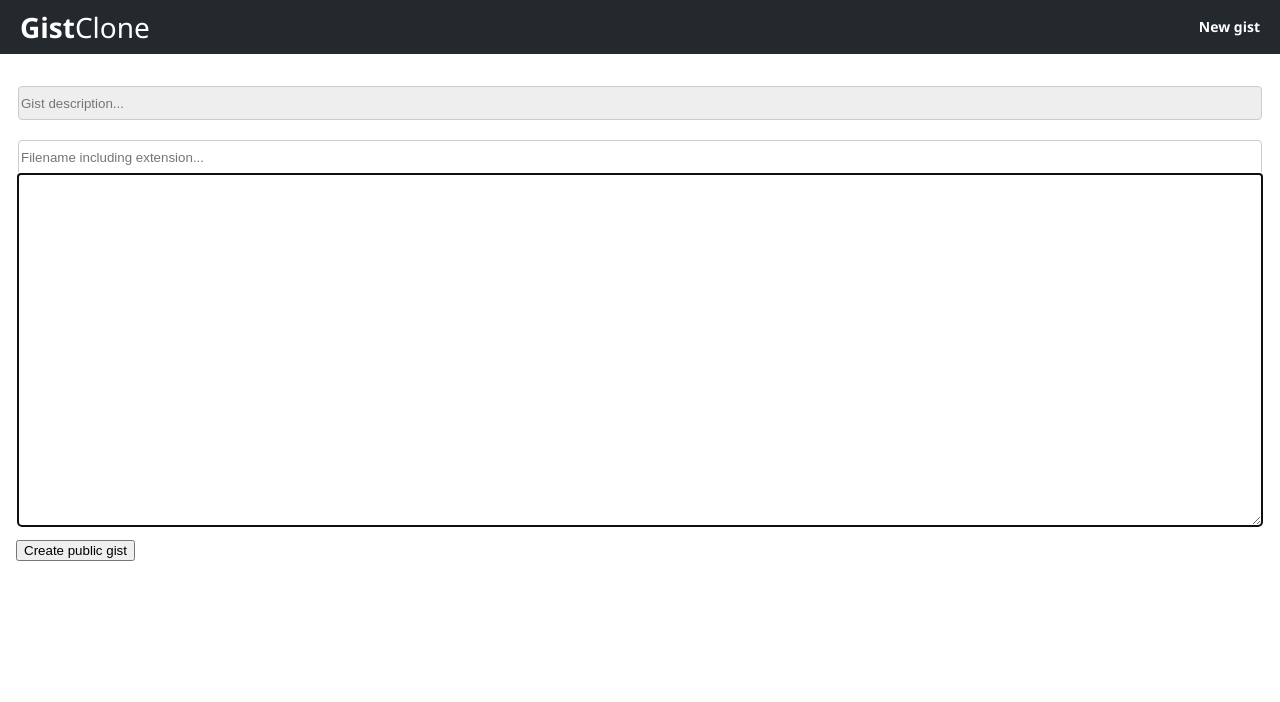
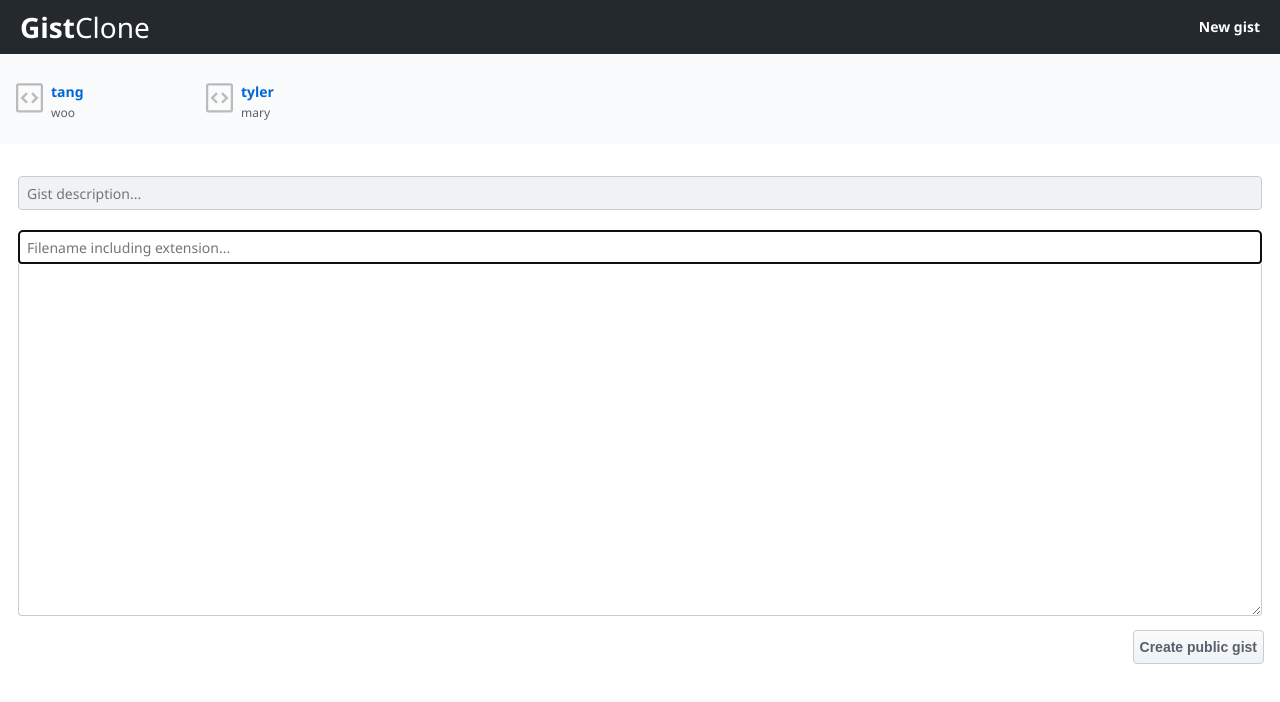
Before and after one commit to alodahl/gist-clone, a Next.js app: page / in a window 1280 px wide. Shown: the top 702 px of the page. Built offline with nearby package versions, Linux system fonts and the light colour scheme.

Commit message:
allow new gists to be saved in an array, map array to thumbnail menu, switch to gist by clicking thumbnail

```diff
--- a/components/Dashboard/index.js
+++ b/components/Dashboard/index.js
@@ -2,51 +2,84 @@ import React from "react";
 import Navbar from "../Navbar";
 import Form from "../Form";
 import Gist from "../Gist";
+import ThumbnailMenu from "../ThumbnailMenu";
 
 export default class Dashboard extends React.Component {
   constructor(props) {
     super(props);
     this.state = {
       toggleToGist: false,
-      description: "",
-      filename: "",
-      textarea: "",
+      gists: [
+        {
+          description: "woo",
+          filename: "tang",
+          textarea: "clan",
+        },
+        {
+          description: "mary",
+          filename: "tyler",
+          textarea: "moore",
+        },
+      ],
+      currentGist: {
+        description: "",
+        filename: "",
+        textarea: "",
+      }
     };
   }
 
   dashboardStyle = {
-    // marginTop: "60px",
     padding: "0",
-    // paddingTop: "16px",
   }
-
   dashboardMainStyle = {
-    marginTop: "60px",
+    marginTop: "150px",
     padding: "8px",
     paddingTop: "16px",
-
   }
 
   handleNewGist(event) {
     event.preventDefault();
     this.setState({ toggleToGist: false });
+    this.setState({ currentGist: {
+      description: "",
+      filename: "",
+      textarea: "",
+      }
+     });
+  }
+
+  handleThumbnailClick(e) {
+    e.preventDefault();
+    let fileName = JSON.parse(e.target.getAttribute("fileName"));
+    console.log(fileName);
+    let clickedGist = this.state.gists.find( gist => gist.filename === fileName)
+    this.setState( {
+      currentGist: clickedGist } );
+    this.setState({ toggleToGist: true });
   }
 
   handleDescription(e) {
-    this.setState({ description: e.target.value });
+    this.setState( {currentGist: { ...this.state.currentGist, description: e.target.value }});
   }
 
   handleFilename(e) {
-    this.setState({ filename: e.target.value });
+    this.setState( {currentGist: { ...this.state.currentGist, filename: e.target.value }});
   }
 
   handleTextarea(e) {
-    this.setState({ textarea: e.target.value });
+    this.setState( {currentGist: { ...this.state.currentGist, textarea: e.target.value }});
   }
 
   handleSubmit(event) {
     event.preventDefault();
+    this.setState({ gists: [...this.state.gists, this.state.currentGist ]});
     this.setState({ toggleToGist: true });
+  }
+
+  handleEdit(event) {
+    event.preventDefault();
+    this.setState({ toggleToGist: false });
   }
 
     render() {
@@ -57,14 +90,18 @@ export default class Dashboard extends React.Component {
             <Navbar
               handleNewGist={e => this.handleNewGist(e)}
             />
+            <ThumbnailMenu { ...this.state }
+              handleThumbnailClick={e => this.handleThumbnailClick(e)}
+            />
             <div
               style={this.dashboardMainStyle}
             >
             {
               this.state.toggleToGist
-              ?<Gist { ...this.state } />
+              ?<Gist { ...this.state.currentGist }
+                handleEdit={e => this.handleEdit(e)}/>
               :<Form
-                { ...this.state }
+                { ...this.state.currentGist }
                 handleDescription={e => this.handleDescription(e)}
                 handleFilename={e => this.handleFilename(e)}
                 handleTextarea={e => this.handleTextarea(e)}
--- a/components/Form/index.js
+++ b/components/Form/index.js
@@ -9,26 +9,26 @@ export default class Form extends React.Component {
   formStyle = {
     borderColor: 'none',
   }
-
   fieldsetStyle = {
     border: 'none',
     padding: '10px 0'
   }
-
   inputStyle = {
     boxSizing: "border-box",
     height: '34px',
     width: "100%",
     borderRadius: '4px 4px 0 0',
     border: '1px solid #ccc',
+    padding: "0 8px",
+    fontSize: "14px",
+    fontFamily: "Segoe UI,Helvetica,Arial,sans-serif",
+    wordBreak: "break-all",
   }
-
   descriptionStyle = {
     ...this.inputStyle,
-    backgroundColor: '#eee',
+    backgroundColor: '#eff3f6',
     borderRadius: '4px',
   }
-
   textareaStyle = {
     boxSizing: "border-box",
     borderColor: '#ccc',
@@ -37,6 +37,16 @@ export default class Form extends React.Component {
     borderTop: 'none',
     borderRadius: '0 0 4px 4px',
     padding: '10px 20px',
+  };
+  submitButtonStyle = {
+    float: "right",
+    border: "1px solid #ccc",
+    borderRadius: "4px",
+    height: "34px",
+    fontSize: "14px",
+    fontWeight: "600",
+    backgroundImage: "linear-gradient(-180deg,#fafbfc,#eff3f6 90%)",
+    color: "#586069",
   };
 
     render() {
@@ -47,10 +57,12 @@ export default class Form extends React.Component {
                 <input
                   style={this.descriptionStyle}
                   placeholder="Gist description..."
+                  type="text"
                   className="form__description--input"
                   id="description"
                   onChange={this.props.handleDescription}
                   value={this.props.description}
+                  maxlength="20"
                   required
                 />
               </fieldset>
@@ -59,11 +71,14 @@ export default class Form extends React.Component {
                 <input
                   style={this.inputStyle}
                   placeholder="Filename including extension..."
+                  type="text"
                   className="form__filename--input"
                   id="filename"
                   onChange={this.props.handleFilename}
                   value={this.props.filename}
+                  maxlength="20"
                   required
+                  autoFocus
                 />
                 <label htmlFor="textarea" className="form__textarea--label"/>
                 <textarea
@@ -75,12 +90,12 @@ export default class Form extends React.Component {
                   onChange={this.props.handleTextarea}
                   value={this.props.textarea}
                   required
-                  autoFocus
                 />
               </fieldset>
               <button
                 type="button"
                 onClick={this.props.handleSubmit}
+                style={this.submitButtonStyle}
               >
               Create public gist
               </button>
--- a/components/Gist/index.js
+++ b/components/Gist/index.js
@@ -5,20 +5,27 @@ export default function Gist(props) {
   const gistStyle = {
     paddingTop: "24px",
   };
-
   const gistBoxStyle = {
       border: "1px solid #eee",
       fontFamily: "SFMono-Regular,Consolas,Liberation Mono,Menlo,Courier,monospace",
       fontSize: "12px",
   };
-
   const gistFilenameStyle = {
       backgroundColor: "#ccc",
       padding: "10px 5px",
   };
-
   const gistTextStyle = {
       padding: "10px 5px",
+  };
+  const editButtonStyle = {
+    float: "right",
+    border: "1px solid #ccc",
+    borderRadius: "4px",
+    height: "34px",
+    fontSize: "14px",
+    fontWeight: "600",
+    backgroundImage: "linear-gradient(-180deg,#fafbfc,#eff3f6 90%)",
+    color: "#586069",
   };
 
   return (
@@ -46,6 +53,14 @@ export default function Gist(props) {
           </p>
         </div>
       </div>
+      <button
+        type="button"
+        onClick={props.handleEdit}
+        style={editButtonStyle}
+      >
+      <svg class="pencil" viewBox="0 0 14 16" version="1.1" width="14" height="16" aria-hidden="true"><path fill="#24292e" fillRule="evenodd" d="M0 12v3h3l8-8-3-3-8 8zm3 2H1v-2h1v1h1v1zm10.3-9.3L12 6 9 3l1.3-1.3a.996.996 0 0 1 1.41 0l1.59 1.59c.39.39.39 1.02 0 1.41z"></path></svg>
+      edit gist
+      </button>
     </div>
   );
 }
--- a/components/Navbar/index.js
+++ b/components/Navbar/index.js
@@ -7,7 +7,7 @@ export default class Navbar extends React.Component {
   }
 
   navbarStyle = {
-    fontFamily: "Segoe UI,Helvetica,Arial,sans-serif,Apple Color Emoji,Segoe UI Emoji,Segoe UI Symbol",
+    fontFamily: "Segoe UI,Helvetica,Arial,sans-serif",
     position: "absolute",
     top: "0",
     left: "0",
@@ -17,12 +17,10 @@ export default class Navbar extends React.Component {
     color: "white",
     lineHeight: "54px",
   }
-
   innerNavStyle = {
     // width: "980px",
     margin: "0 auto",
   }
-
   gistCloneStyle = {
     textAlign: "left",
     display: "inline",
@@ -30,7 +28,6 @@ export default class Navbar extends React.Component {
     fontWeight: "100",
     fontSize: "28px",
   }
-
   newGistStyle = {
     color: "white",
     float: "right",
--- /dev/null
+++ b/components/Thumbnail/index.js
@@ -0,0 +1,64 @@
+import React from "react";
+
+export default function Thumbnail(props) {
+
+  const fileName = JSON.stringify(props.filename);
+
+  const divStyle = {
+    height: "46px",
+    width: "158px",
+    padding: "22px 16px",
+    display: "inline-block",
+    cursor: "pointer",
+  };
+  const iconStyle = {
+    float: "left",
+    height: "46px",
+  };
+  const thumbTextStyle = {
+    fontFamily: "Segoe UI,Helvetica,Arial,sans-serif",
+    float: "left",
+    padding: "4px 0",
+  };
+  const filenameTextStyle = {
+    margin: "2px 8px",
+    textDecoration: "none",
+    color: "#0366d6",
+    fontWeight: "600",
+    fontSize: "14px",
+  };
+  const descriptionTextStyle = {
+    margin: "2px 8px",
+    fontSize: "12px",
+    color: "#586069",
+  };
+
+  return (
+    <div
+      className="gist"
+      style={divStyle}
+      role= "button"
+      onClick={props.handleThumbnailClick}
+    >
+      <svg style={iconStyle} fileName={fileName} height="36" viewBox="0 0 12 16" version="1.1" width="27" aria-hidden="true"><path fill="#bbb" fillRule="evenodd" d="M7.5 5L10 7.5 7.5 10l-.75-.75L8.5 7.5 6.75 5.75 7.5 5zm-3 0L2 7.5 4.5 10l.75-.75L3.5 7.5l1.75-1.75L4.5 5zM0 13V2c0-.55.45-1 1-1h10c.55 0 1 .45 1 1v11c0 .55-.45 1-1 1H1c-.55 0-1-.45-1-1zm1 0h10V2H1v11z"></path></svg>
+      <div
+        className="thumb__text"
+        style={thumbTextStyle}
+      >
+        <a
+          href="#"
+          fileName={fileName}
+          style={filenameTextStyle}
+        >
+          {props.filename}
+        </a>
+        <p
+          fileName={fileName}
+          style={descriptionTextStyle}
+          >
+          {props.description}
+        </p>
+      </div>
+    </div>
+  );
+}
--- /dev/null
+++ b/components/ThumbnailMenu/index.js
@@ -0,0 +1,28 @@
+import React from "react";
+import Thumbnail from '../Thumbnail';
+
+export default function ThumbnailMenu(props) {
+
+  const menuStyle = {
+    position: "absolute",
+    top: "54px",
+    left: "0",
+    right: "0",
+    height: "90px",
+    backgroundColor: "#fafbfc",
+    overflowX: "scroll",
+  };
+
+  const menuList = props.gists.map((gist, index) => {
+    return(
+      <Thumbnail key={ index } handleThumbnailClick={props.handleThumbnailClick} { ...gist } />
+    );
+  });
+
+  return (
+    <div style={menuStyle}>
+      {menuList}
+    </div>
+  );
+
+}
```
Also changed, not shown: 2 other files (tests, documents, lock files or other folders). Lines whose indentation alone changed are shown as unchanged.
